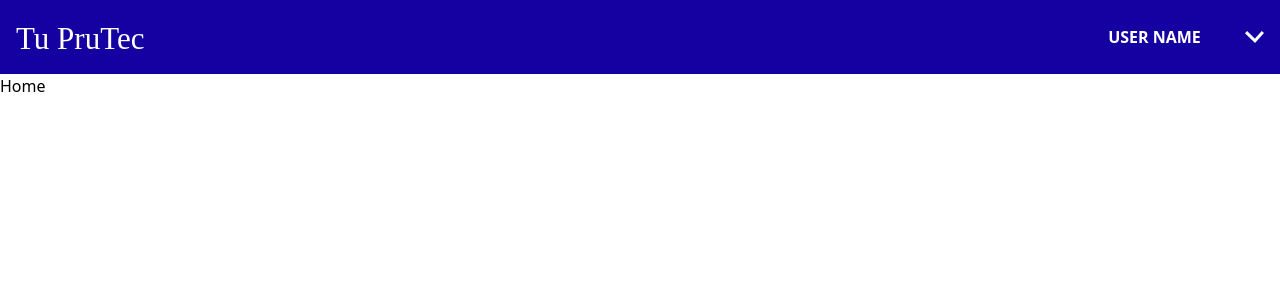
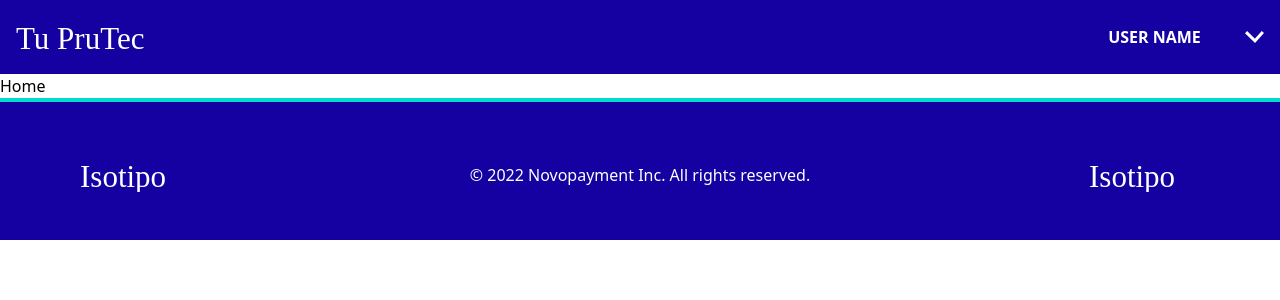
Before and after one commit to sebaspa/novopayment, a React (Vite) app: page / in a window 1280 px wide. Shown: the top 300 px of the page. Built offline with nearby package versions, Linux system fonts and the light colour scheme.

Commit message:
Footer Creacion de nuevo color azul Creacion y estilos del footer.

```diff
--- /dev/null
+++ b/src/components/Footer.tsx
@@ -0,0 +1,18 @@
+import isotipo from "../assets/images/isotipo.svg";
+
+export const Footer = () => {
+  return (
+    <footer>
+      <div className="bg-robins-egg-blue-500 w-full h-1"></div>
+      <div className="bg-navy-blue-900 w-full py-4 md:pt-14 md:pb-12">
+        <div className="container px-4 mx-auto max-w-6xl">
+          <div className="flex flex-col gap-3 md:flex-row items-center justify-between">
+            <img src={isotipo} alt="isotipo" />
+            <p className="text-white text-xs sm:text-base">&copy; 2022 Novopayment Inc. All rights reserved.</p>
+            <img src={isotipo} alt="isotipo" />
+          </div>
+        </div>
+      </div>
+    </footer>
+  );
+};
--- a/src/components/index.tsx
+++ b/src/components/index.tsx
@@ -1 +1,2 @@
+export { Footer } from "./Footer";
 export { Header } from "./Header";
--- a/src/layouts/MainLayout.tsx
+++ b/src/layouts/MainLayout.tsx
@@ -1,11 +1,12 @@
 import { Outlet } from 'react-router-dom';
-import { Header } from "../components";
+import { Footer, Header } from "../components";
 
 export const MainLayout = () => {
   return (
     <>
       <Header />
       <Outlet />
+      <Footer />
     </>
   );
 };
--- a/tailwind.config.cjs
+++ b/tailwind.config.cjs
@@ -16,6 +16,18 @@ module.exports = {
           800: "#1a00da",
           900: "#1500a1",
         },
+        "robins-egg-blue": {
+          50: "#eefffb",
+          100: "#c6fff5",
+          200: "#8effee",
+          300: "#4dfbe4",
+          400: "#19e8d3",
+          500: "#00dcc9",
+          600: "#00a49a",
+          700: "#02837c",
+          800: "#086763",
+          900: "#0c5552",
+        },
       },
     },
   },
```
